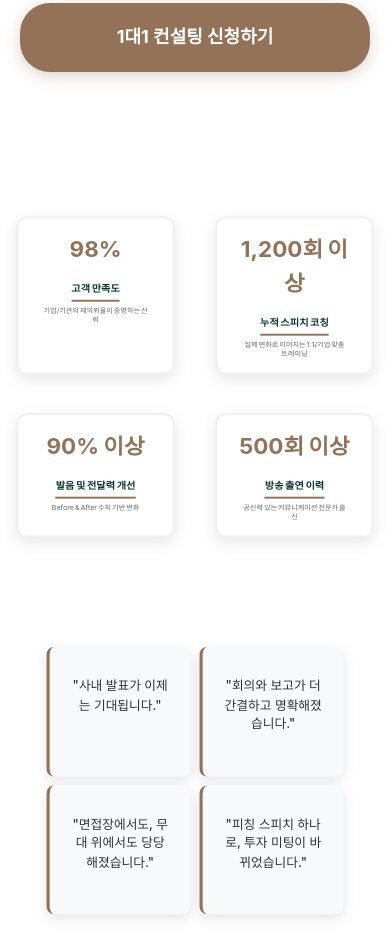
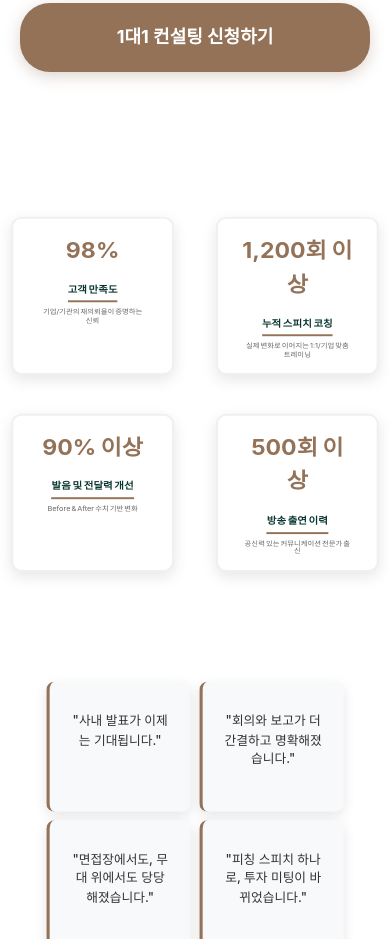
Before and after one commit to sin77812/grace_speech, a plain HTML site: page index.html in a window 390 px wide. Shown: the part 2558-3497 px from the top of the page. Drawn offline with Linux system fonts and the light colour scheme.

Commit message:
lastttttt

```diff
--- a/styles.css
+++ b/styles.css
@@ -468,20 +468,20 @@ section {
 
     /* Statistics section for very small screens */
     .statistics {
-        padding: 60px 0 30px 0;
-        transform: scaleX(1.02) scaleY(0.97);
+        padding: 55px 0 30px 0;
+        transform: scaleX(1.05) scaleY(0.97);
         transform-origin: center;
     }
 
     .stats-grid {
         gap: 0px;
         max-width: 100%;
-        margin: 0 auto;
+        margin: 0 -5px;
         grid-template-columns: 1fr 1fr;
     }
 
     .statistics .stat-item {
-        padding: 15px 20px;
+        padding: 15px 22px;
         margin: 0;
         border-radius: 10px;
         min-height: auto;
```
